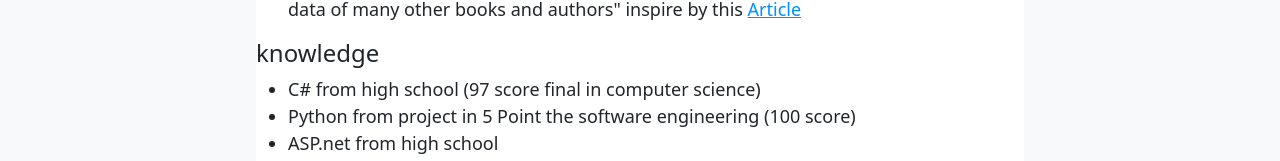
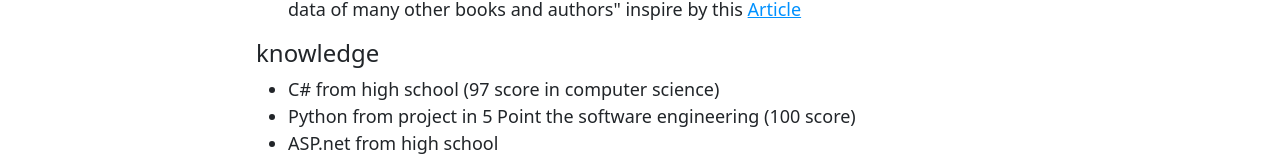
Before and after one commit to renanbazinin/RenanBazininSite, a React (Create React App) app: page /#/ in a window 1280 px wide. Shown: the part 409-570 px from the top of the page. Built offline with nearby package versions, Linux system fonts and the light colour scheme.

Commit message:
Just text

```diff
--- a/src/App.css
+++ b/src/App.css
@@ -1,6 +1,6 @@
 .App {
   text-align: center;
-  background-color: rgba(var(--bs-light-rgb),var(--bs-bg-opacity));
+
 }
 
 
@@ -31,6 +31,7 @@ html{
 }
 
 footer{
+  margin-top: 5px;
   position: fixed;
   left: 0;
   bottom: 0;
--- a/src/App.js
+++ b/src/App.js
@@ -3,6 +3,8 @@ import './App.css';
 import RenanBazinn from './RenanBazinn';
 import Projects from './Projects';
 import TimeLine from  './TimeLine'
+import Stream from './Comp/Stream';
+
 import {Nav , Navbar, NavLink,Container,NavDropdown}from 'react-bootstrap';
 
 import React, { useState, useEffect } from 'react';
@@ -22,9 +24,9 @@ function App() {
         crossOrigin="anonymous"
       />
       <h1>Renan The student</h1>
-      <Navbar bg="light" expand="lg">
+      <Navbar bg="light" expand="lg" className='Nav'>
       <Container>
-        <Navbar.Brand href=""><img src='https://cdn.pixabay.com/photo/2016/12/17/22/06/smiley-1914523_960_720.png' style={{width:"55px"}}/></Navbar.Brand>
+        <Navbar.Brand href="#/RenanBazinin"><img src='https://cdn.pixabay.com/photo/2016/12/17/22/06/smiley-1914523_960_720.png' style={{width:"55px"}}/></Navbar.Brand>
         <Navbar.Toggle aria-controls="basic-navbar-nav" />
         <Navbar.Collapse id="basic-navbar-nav">
           <Nav className="me-auto">
@@ -50,7 +52,7 @@ function App() {
         <Route path='/RenanBazinin' element={<RenanBazinn/>}/>
         <Route path='/Projects' element={<Projects/>}/>
         <Route path='/TimeLine' element={<TimeLine/>}/>
-
+        <Route path='/Stream' element={<Stream/>}/>
       </Routes>
 
       <footer>
--- /dev/null
+++ b/src/Comp/Stream.js
@@ -0,0 +1,14 @@
+import React from 'react'
+
+export default function Stream() {
+
+
+
+  return (
+    <div>
+        <iframe width="1275" height="717" src="https://www.youtube.com/embed/dQw4w9WgXcQ?autoplay=1&mute=0" title="YouTube video player" frameborder="0"
+         allow="accelerometer; autoplay; clipboard-write; encrypted-media; gyroscope; picture-in-picture" allowfullscreen></iframe>
+    </div>
+
+  )
+}
--- a/src/RenanBazinn.js
+++ b/src/RenanBazinn.js
@@ -15,9 +15,9 @@ export default function RenanBazinn() {
 
               </ul>
         <h4>knowledge</h4>
-            <div>
+            <div >
                 <ul>
-                  <li>C# from high school (97 score final in computer science)</li>
+                  <li>C# from high school (97 score in computer science)</li>
                   <li>Python from project in 5 Point the software engineering (100 score)</li>
                   <li>ASP.net from high school</li>
                   <li>React advanced JavaScript from kernelios (inculding Async programming and Callback function)</li>
```
